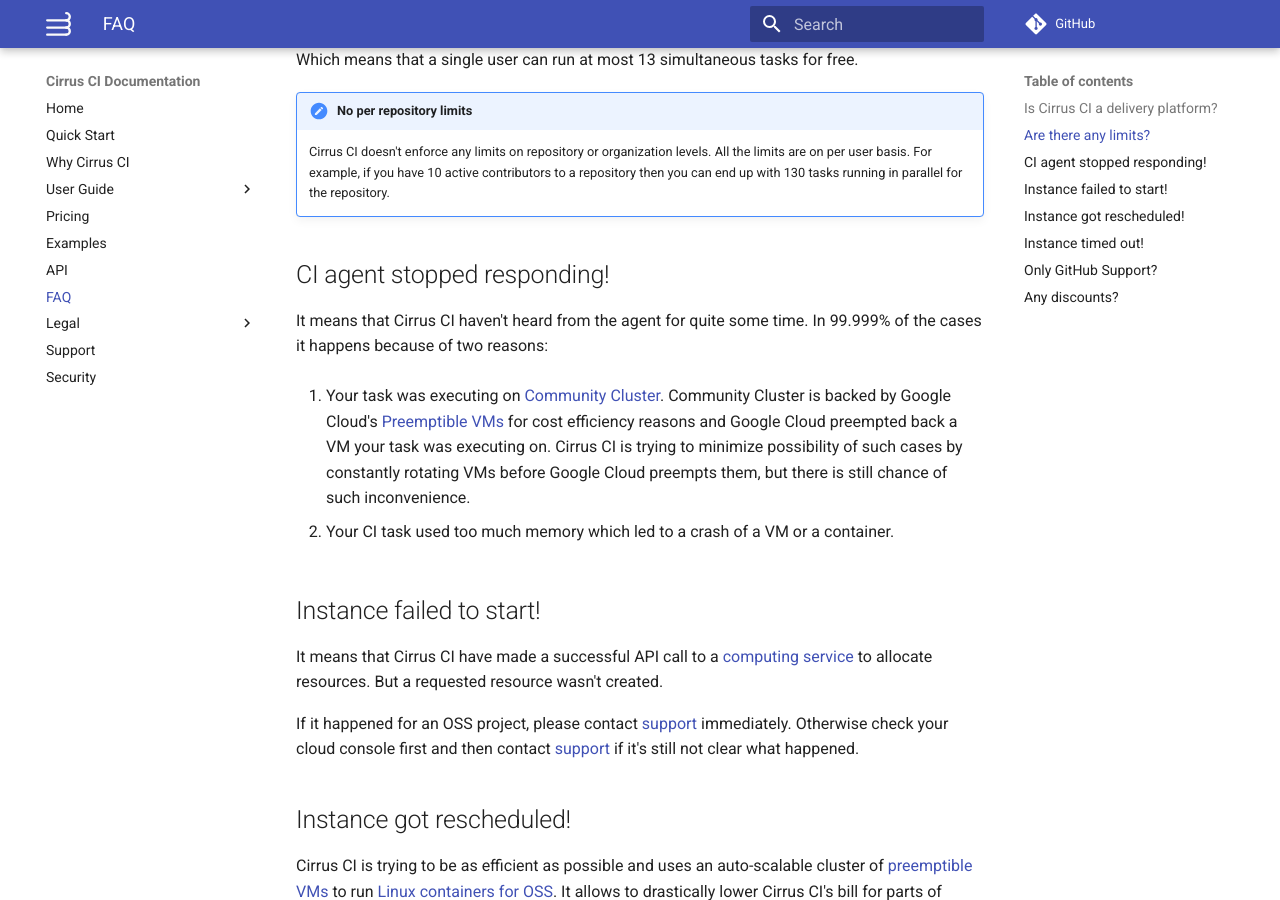
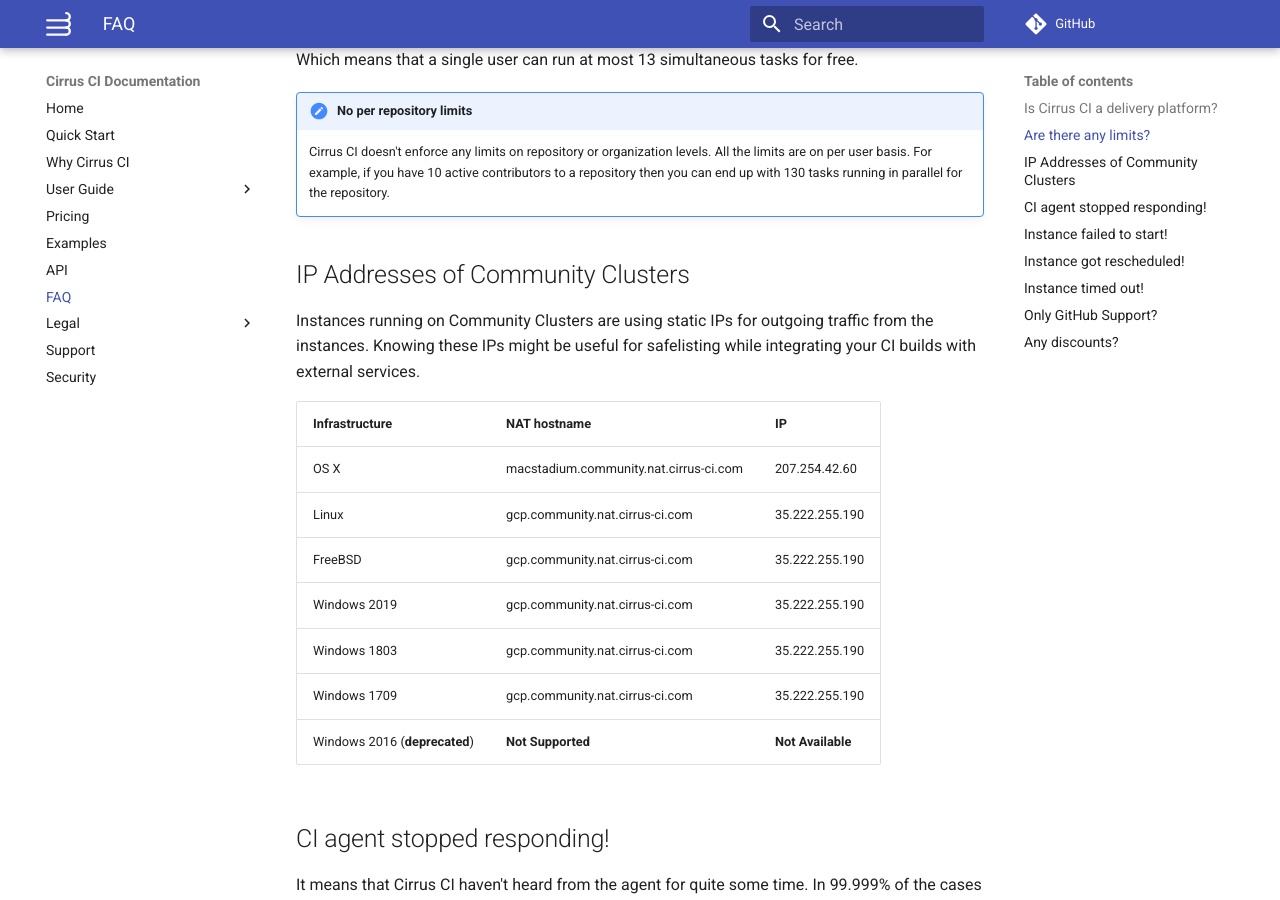
Before and after one commit to cirruslabs/cirrus-ci-docs, an MkDocs documentation site: the page built from docs/faq.md, in a window 1280 px wide and 900 px high, scrolled down 913 px. Built offline with MkDocs 1.6.1 and Material for MkDocs 9.7.7, drawn with Linux system fonts in a browser that asks for light colours; comment, search, counter and statistics services are not loaded.

Commit message:
Document NAT (#307)
Plus deprecate old Windows Containers

Fixes #228

```diff
--- a/docs/faq.md
+++ b/docs/faq.md
@@ -40,6 +40,21 @@ Which means that a single user can run at most 13 simultaneous tasks for free.
     Cirrus CI doesn't enforce any limits on repository or organization levels. All the limits are on per user basis.
     For example, if you have 10 active contributors to a repository then you can end up with 130 tasks running in parallel
     for the repository.
+
+## IP Addresses of Community Clusters
+
+Instances running on Community Clusters are using static IPs for outgoing traffic from the instances. Knowing these IPs
+might be useful for safelisting while integrating your CI builds with external services.
+
+Infrastructure | NAT hostname | IP
+-------------- | ------------ | --
+OS X | macstadium.community.nat.cirrus-ci.com | 207.254.42.60
+Linux | gcp.community.nat.cirrus-ci.com | 35.222.255.190
+FreeBSD | gcp.community.nat.cirrus-ci.com | 35.222.255.190
+Windows 2019 | gcp.community.nat.cirrus-ci.com | 35.222.255.190
+Windows 1803 | gcp.community.nat.cirrus-ci.com | 35.222.255.190
+Windows 1709 | gcp.community.nat.cirrus-ci.com | 35.222.255.190
+Windows 2016 (**deprecated**) | **Not Supported** | **Not Available**
 
 ## CI agent stopped responding!
 
```
Also changed, not shown: docs/guide/windows.md (+5 -0 lines), 1 other file.
